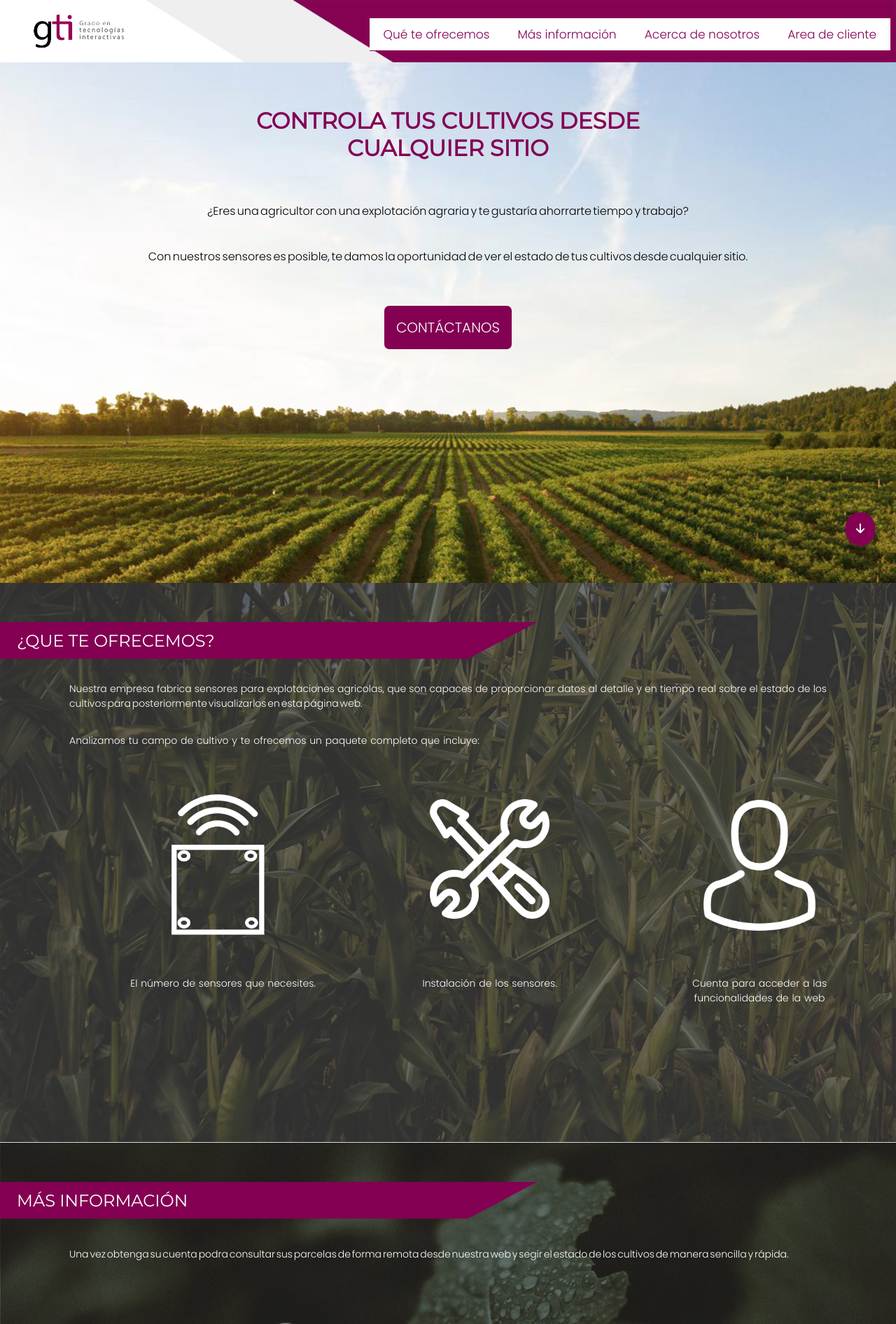
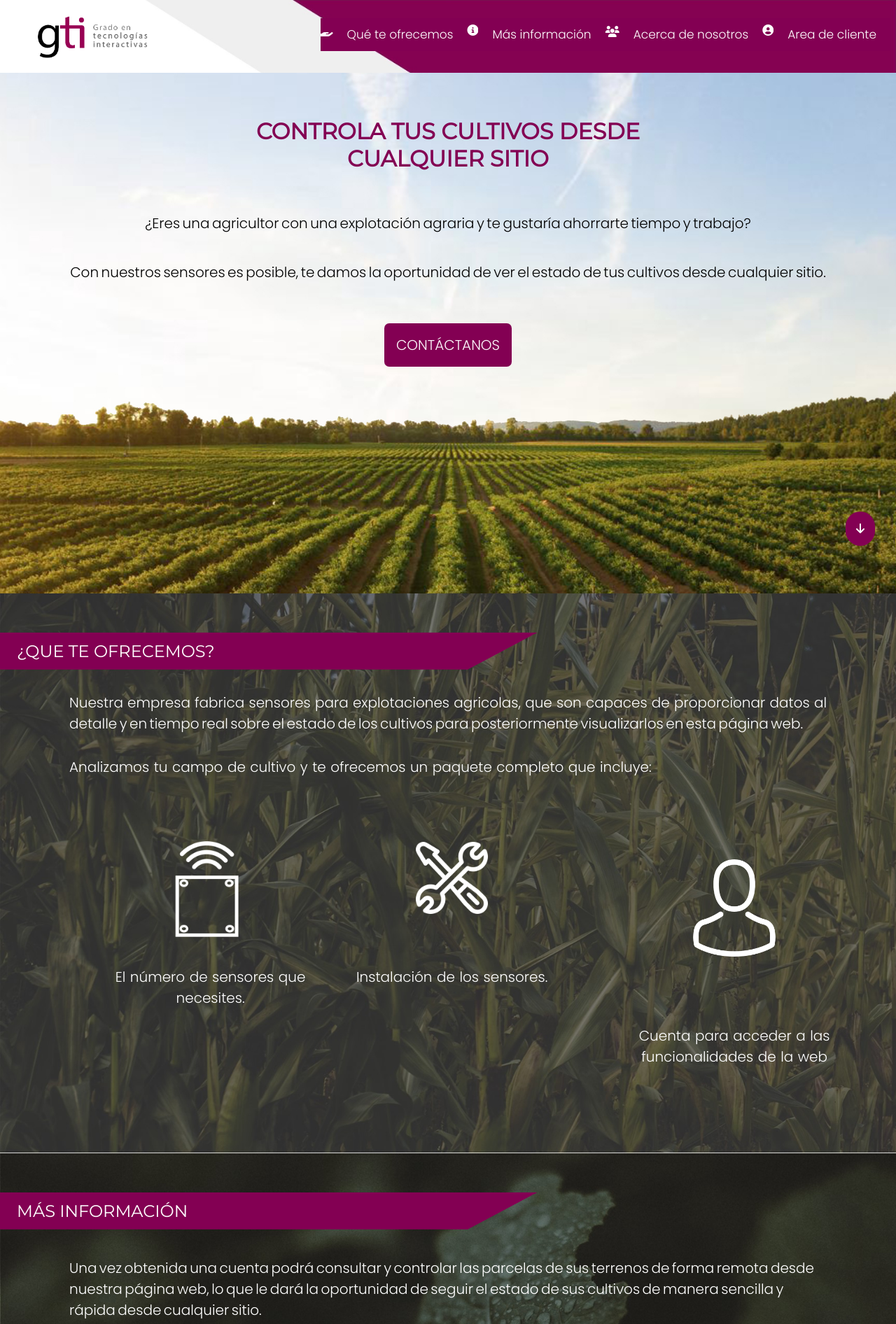
Before and after one commit to AdriTuR/Web-Sensores_Proyecto, a PHP site: page / in a window 1280 px wide. Shown: the top 1892 px of the page at 70% size. Run offline with PHP 8.4, Linux system fonts and the light colour scheme; some libraries are stand-ins or nearby versions.

Commit message:
final responsive(menos pop-up)

```diff
--- a/css/common.css
+++ b/css/common.css
@@ -6,12 +6,13 @@
 }
 
 .encabezado {
-    background-image: url("../images/header.jpg");
-    background-size: contain;
     background-repeat: no-repeat;
     width: 100%;
     overflow: hidden;
     background-color: #830053;
+    background-image: url(../images/header2.jpeg);
+    background-size: contain;
+    background-attachment: fixed;
 }
 
 /*-------------------------------- MENU --------------------------------*/
@@ -321,13 +322,23 @@
 
 /*-------------------------RESPONSIVE-----------------*/
 @media (min-width: 48em) {
+.encabezado{
+        background-size: cover;
+        background-attachment: inherit;
+    background-image: url(../images/header2.jpeg);
+    }
     .encabezado li {
         float: left;
+
     }
     .encabezado .menu {
         clear: none;
         float: right;
         max-height: none;
+        margin-top: 1.6em;
+        margin-bottom: 1em;
+        margin-right: 0.5em;
+        border-style: none;
     }
     .encabezado .menu-icon {
         display: none;
@@ -336,22 +347,24 @@
         width: 20%;
     }
     .encabezado ul {
-        background-color: transparent;
+        background-color: white;
     }
     .encabezado li a {
         color: white;
+        padding: 10px 20px;
+        background-color: #830053;
+;
     }
     .encabezado li a:hover {
         background-color: white;
-        color: #830053;
+        color: #830053;;
     }
-    #footertext {
+#footertext {
         font-size: 15px;
         color: #830053;
         padding-top: 1.5%;
         padding-bottom: 2.5%;
     }
-
 }
 /*-----------------------------------------------------------------------------------*/
 /*-----------------------------------------------------------------------------------*/
--- a/css/style.css
+++ b/css/style.css
@@ -495,7 +495,19 @@
 
 /*------------------------RESPONSIVE--------------------------------*/
 
-@media (min-width: 50em) {
+@media (min-width: 48em) {
+    .menu_icon{
+     display: flex;
+     background-color:#830053;
+     color: white;
+    }
+    .menu_icon:hover {
+     background-color:white;
+     color: #830053;
+    }
+    .fa, .fas {
+    padding-top: 5%;
+    }
     .popup-formulario{
         top:10px;
     }
@@ -539,19 +551,20 @@
         display: none;
     }
     .logo {
-        width: 17%;
+        width: 20%;
     }
     .encabezado ul {
         background-color: white;
     }
     .encabezado li a {
-        color: #830053;
+        color: white;
         padding: 10px 20px;
+        background-color: #830053;
 ;
     }
     .encabezado li a:hover {
-        background-color: #830053;
-        color: white;
+        background-color: white;
+        color: #830053;;
     }
     .headSection{
     padding-right: 5%;
@@ -588,17 +601,18 @@
         padding-left: 10%;
     }
     .iconosensor{
-        width: 80%;
+        width: 60%;
+        padding-top: 12%;
     }
     .iconoherramienta{
-        padding-top: 15%;
-        padding-bottom: 20%;
-        width: 45%;
+        padding-top: 22%;
+       padding-bottom: 20%;
+        width: 30%;
     }
     .iconopersona{
-     width: 48%;
-     padding-top: 15%;
-     padding-bottom: 15%;
+     padding-top: 22%;
+    padding-bottom: 20%;
+    width: 30%;
     }
     .informacion_web{
         background-image: url("../images/landing_page/landing_page3(PC).jpg");
@@ -614,9 +628,9 @@
         text-align: center;
     }
     #informacion_web #contenido_informacion_web #mapa_interactivo-apartado #iconomapainteractivo {
-    width: 65%;
-    height: 60%;
-    margin-top: 8vh;
+        width: 50%;
+    height: 45%;
+    margin-top: 10vh;
     }
     #informacion_web #contenido_informacion_web #grafico-apartado #texto2_información_web {
     text-align: center;
@@ -630,9 +644,9 @@
         text-align: center;
     }
     #informacion_web #contenido_informacion_web #grafico-apartado #iconografico {
-    width: 40%;
-    height: 61%;
-    margin-top: 9vh;
+    width: 30%;
+    height: 51%;
+    margin-top: 8vh;
     }
     .conteidoInfo{
         display: flex;
@@ -698,7 +712,7 @@
         padding-bottom: 2.5%;
     }
     p {
-        font-size: 100%;
+        font-size: 2.5vh;
     }
 }
 /*-------------------------------------------------------------------------------------------------------------------*/
--- a/includes/menu.php
+++ b/includes/menu.php
@@ -3,10 +3,10 @@
     <label class="menu-icon" for="menu-btn"><span class="navicon"></span></label>
 
     <ul class="menu">
-        <li onclick="menucerrar()"><a href="#mas_informacion">Qué te ofrecemos</a></li>
-        <li onclick="menucerrar()"><a href="#informacion_web">Más información</a></li>
-        <li onclick="menucerrar()"><a href="#acerca_de_nosotros">Acerca de nosotros</a></li>
-        <li onclick="menucerrar()"><a href="login.php">Area de cliente</a></li>
+        <li onclick="menucerrar()"><div class="menu_icon"> <i class="fas fa-hand-holding"></i><a href="#mas_informacion">Qué te ofrecemos</a></div></li>
+        <li onclick="menucerrar()"><div class="menu_icon"><i class="fas fa-info-circle"></i><a href="#informacion_web">Más información</a></div></li>
+        <li onclick="menucerrar()"><div class="menu_icon"><i class="fas fa-users"></i><a href="#acerca_de_nosotros">Acerca de nosotros</a></div></li>
+        <li onclick="menucerrar()"><div class="menu_icon"><i class="fas fa-user-circle"></i><a href="login.php">Area de cliente</a></div></li>
     </ul>
 </nav>
 
--- a/index.php
+++ b/index.php
@@ -194,10 +194,17 @@
         <div id="contenido_informacion_web">
 
             <h1 class="banner">MÁS INFORMACIÓN</h1>
+            <div class="texto_movil">
             <p class="blanco justifyText headSection" id="headSection">
                 Una vez obtenga su cuenta podra consultar sus parcelas de forma remota desde nuestra
                 web y segir el estado de los cultivos de manera sencilla y rápida.
             </p>
+        </div>
+        <div class="texto_pc">
+        <p class="blanco justifyText headSection" id="headSection">
+            Una vez obtenida una cuenta podrá consultar y controlar las parcelas de sus terrenos  de forma remota desde nuestra página web,  lo que le dará la oportunidad de seguir el estado de sus cultivos de manera sencilla y rápida desde cualquier sitio.
+        </p>
+        </div>
          <div class="conteidoInfo">
             <div id="mapa_interactivo-apartado">
                 <img id= "iconomapainteractivo" src="images/landing_page/interactive-map_icon.png" alt="icono de un mapa interactivo">
```
